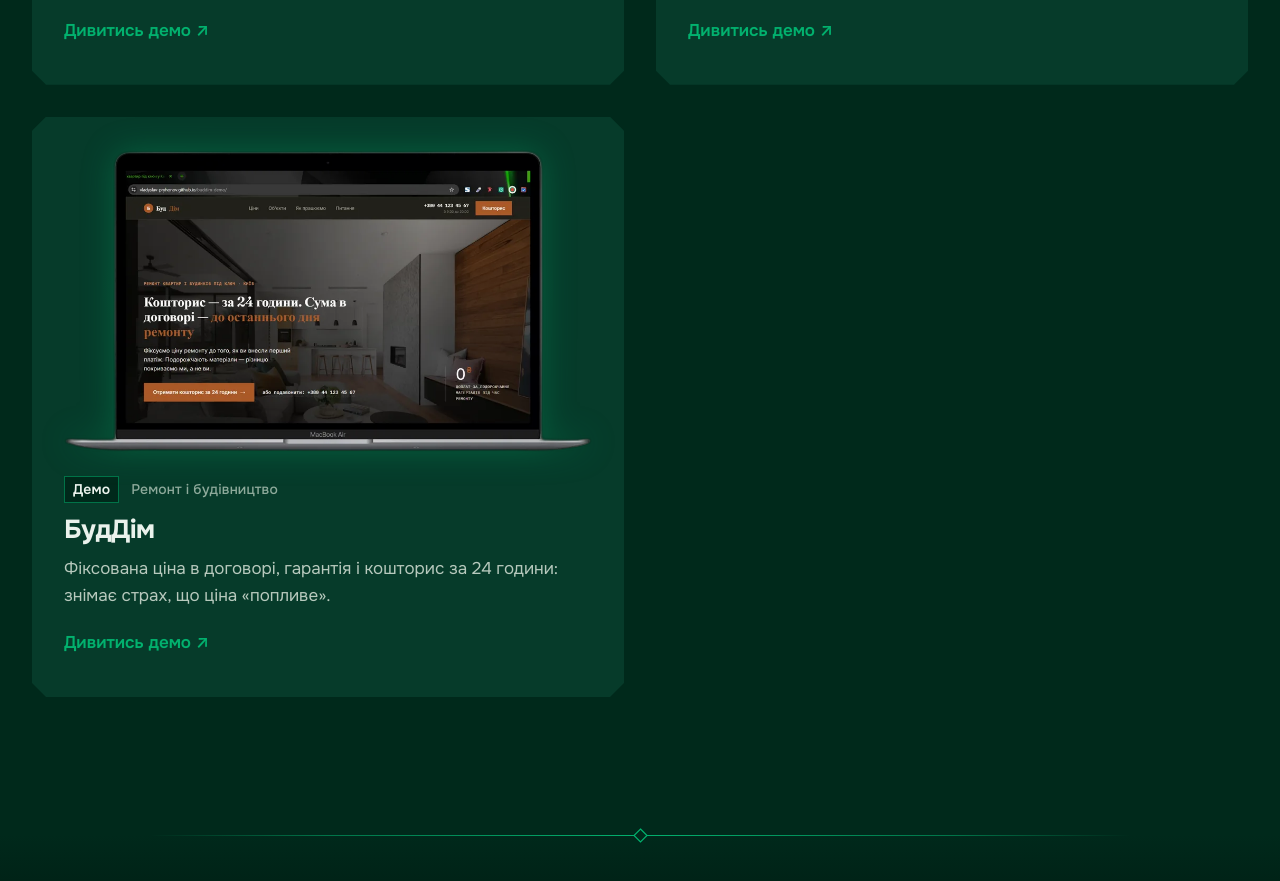
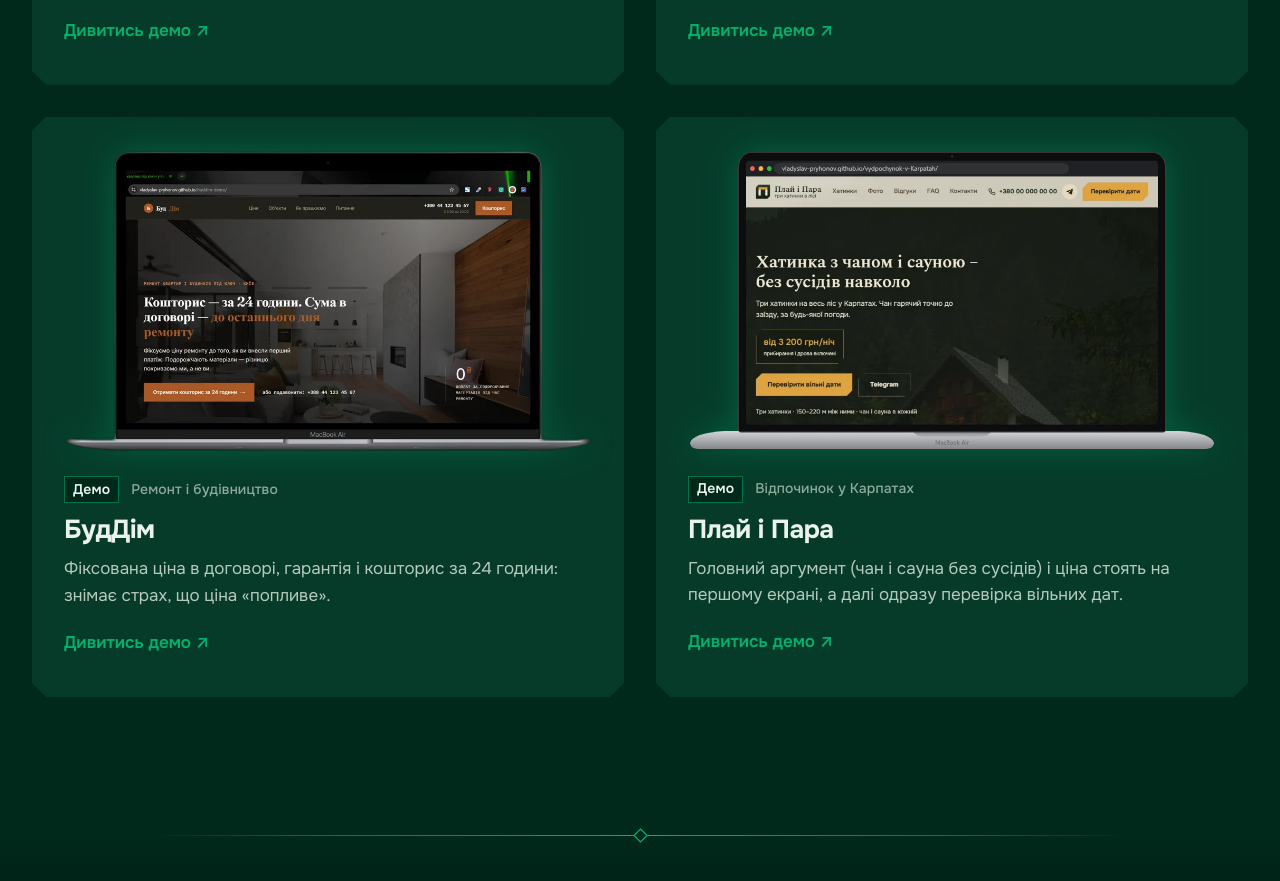
Before and after one commit to vladyslav-pryhonov/vlad-pryhonov, a plain HTML site: page index.html in a window 1280 px wide. Shown: the part 3730-4611 px from the top of the page. Drawn offline with Linux system fonts and the light colour scheme.

Commit message:
Add Plai i Para (Carpathians) demo card to examples
Co-Authored-By: Claude Sonnet 5.5 <noreply@anthropic.com>

```diff
--- a/index.html
+++ b/index.html
@@ -452,6 +452,15 @@
           <p>Фіксована ціна в договорі, гарантія і кошторис за 24 години: знімає страх, що ціна «попливе».</p>
           <a class="demo__link" href="https://vladyslav-pryhonov.github.io/buddim-demo/" target="_blank" rel="noopener">Дивитись демо ↗<span class="sr-only"> «БудДім»</span></a>
         </li>
+        <li class="demo chamfer reveal">
+          <a class="demo__shot" href="https://vladyslav-pryhonov.github.io/vydpochynok-v-Karpatah/" target="_blank" rel="noopener" tabindex="-1" aria-hidden="true">
+            <img src="img/case/demo-karpaty.webp" width="1000" height="574" loading="lazy" alt="">
+          </a>
+          <div class="demo__meta"><span class="demo__tag">Демо</span><span class="label">Відпочинок у Карпатах</span></div>
+          <h3>Плай і Пара</h3>
+          <p>Головний аргумент (чан і сауна без сусідів) і ціна стоять на першому екрані, а далі одразу перевірка вільних дат.</p>
+          <a class="demo__link" href="https://vladyslav-pryhonov.github.io/vydpochynok-v-Karpatah/" target="_blank" rel="noopener">Дивитись демо ↗<span class="sr-only"> «Плай і Пара»</span></a>
+        </li>
       </ul>
     </div>
   </section>
```
Also changed, not shown: img/case/demo-karpaty.webp (added).
